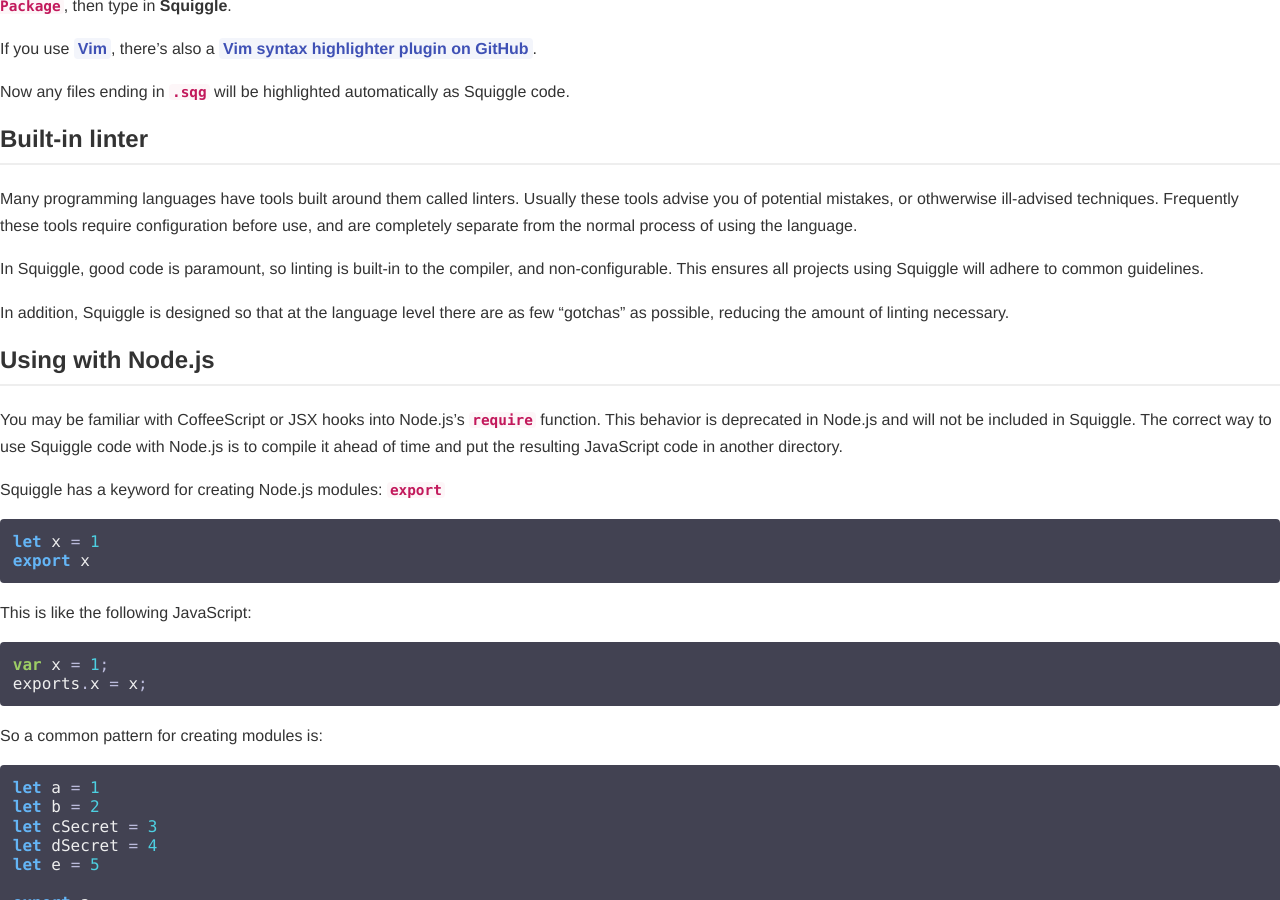
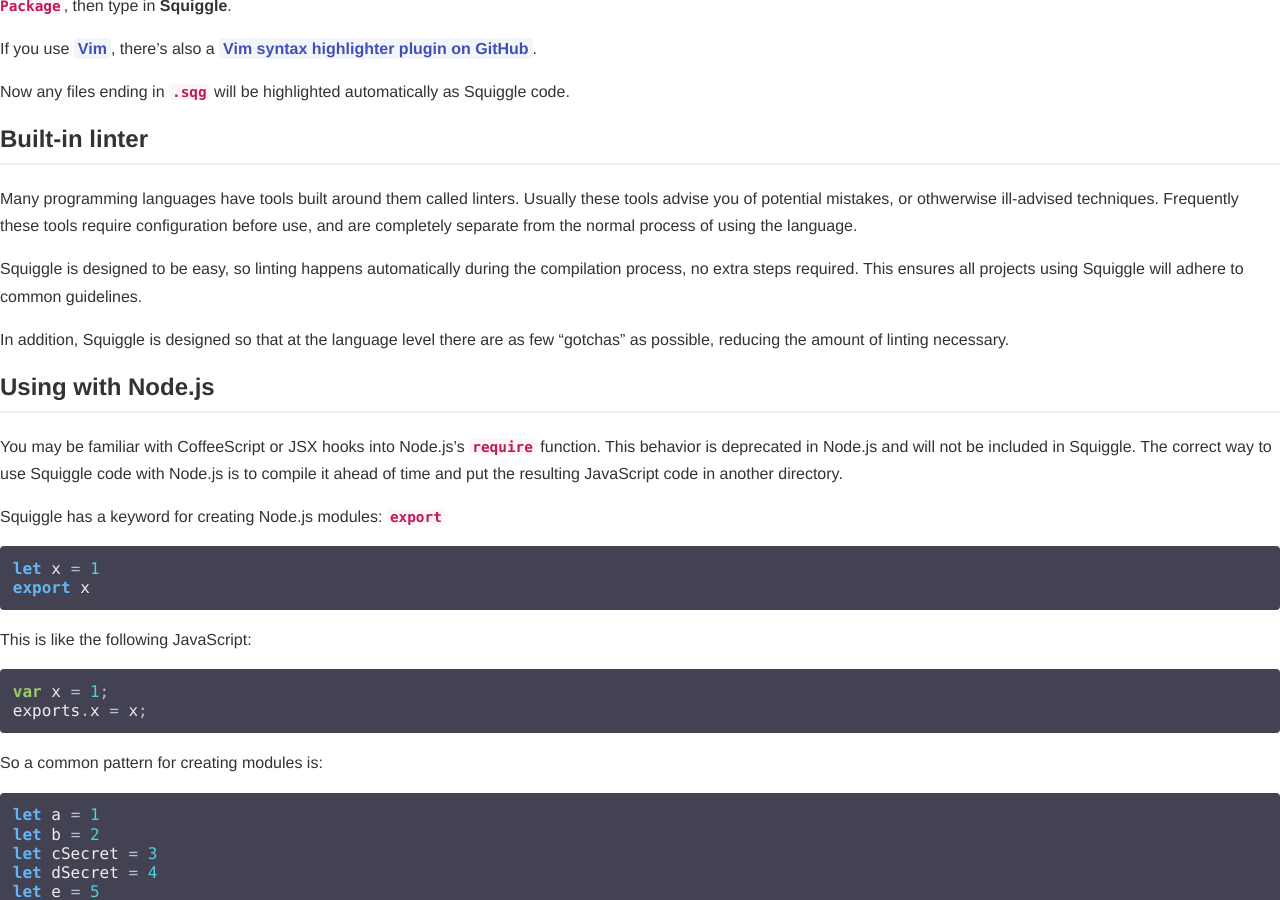
Before and after one commit to squiggle-lang/squiggle-lang.org, a Jekyll site: the page built from tutorial/chapter/1/index.md, in a window 1280 px wide and 900 px high, scrolled down 554 px. Built offline with Jekyll 4.4.1, drawn with Linux system fonts in a browser that asks for light colours; Markdown is read by kramdown in place of the engine named in the settings.

Commit message:
More updates

```diff
--- a/tutorial/chapter/1/index.md
+++ b/tutorial/chapter/1/index.md
@@ -26,7 +26,7 @@ Now any files ending in `.sqg` will be highlighted automatically as Squiggle cod
 
 Many programming languages have tools built around them called linters. Usually these tools advise you of potential mistakes, or othwerwise ill-advised techniques. Frequently these tools require configuration before use, and are completely separate from the normal process of using the language.
 
-In Squiggle, good code is paramount, so linting is built-in to the compiler, and non-configurable. This ensures all projects using Squiggle will adhere to common guidelines.
+Squiggle is designed to be easy, so linting happens automatically during the compilation process, no extra steps required. This ensures all projects using Squiggle will adhere to common guidelines.
 
 In addition, Squiggle is designed so that at the language level there are as few "gotchas" as possible, reducing the amount of linting necessary.
 
```
Also changed, not shown: tutorial/chapter/3/index.md (+1 -1 lines).
